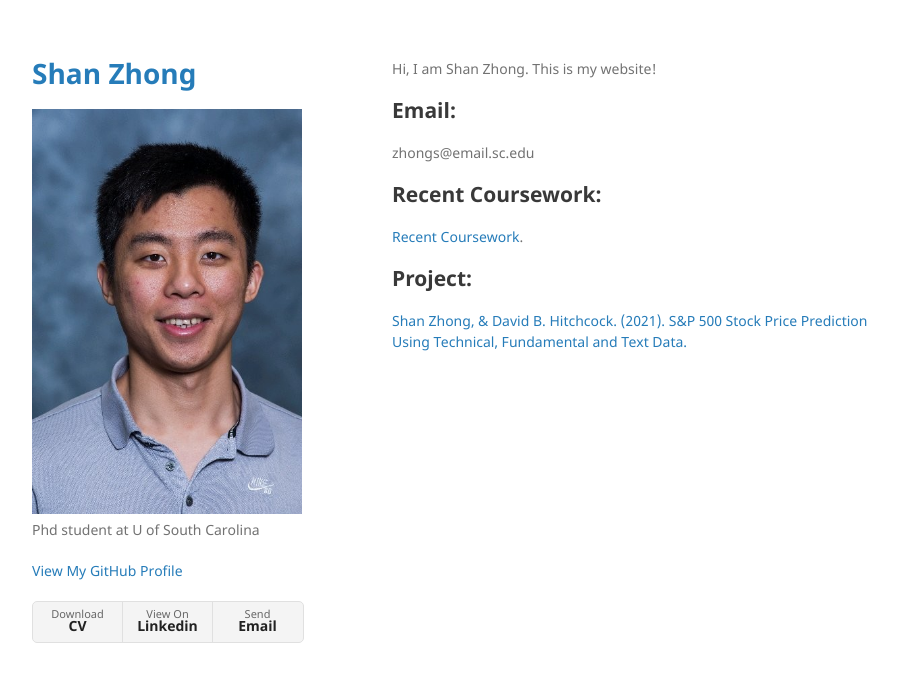
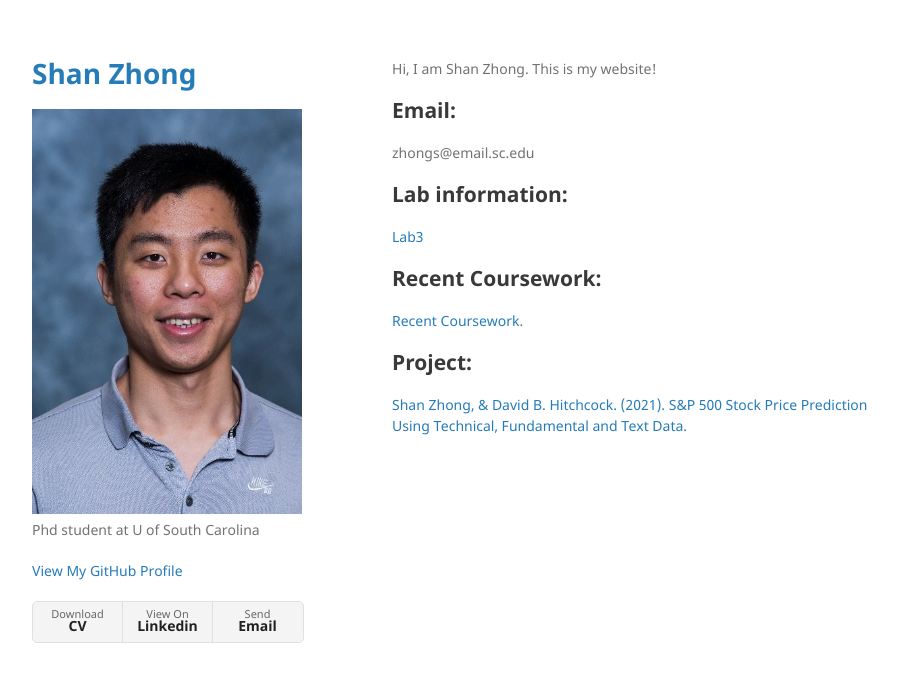
Before and after one commit to Shanlearning/Shanlearning.github.io, a Jekyll site: the page built from index.md, in a window 1280 px wide. Shown: the top 682 px of the page, without its empty margins (178-1076 px from the left). Built offline with Jekyll 4.4.1, drawn with Linux system fonts in a browser that asks for light colours.

Commit message:
Update index.md

```diff
--- a/index.md
+++ b/index.md
@@ -8,6 +8,10 @@ Hi, I am Shan Zhong. This is my website!
 
 zhongs@email.sc.edu
 
+## Lab information:
+
+[Lab3](https://github.com/Shanlearning/Stat201/tree/master/Lab3)
+
 ## Recent Coursework:
 [Recent Coursework](https://github.com/Shanlearning/past-coursework#past-coursework).
 
```
